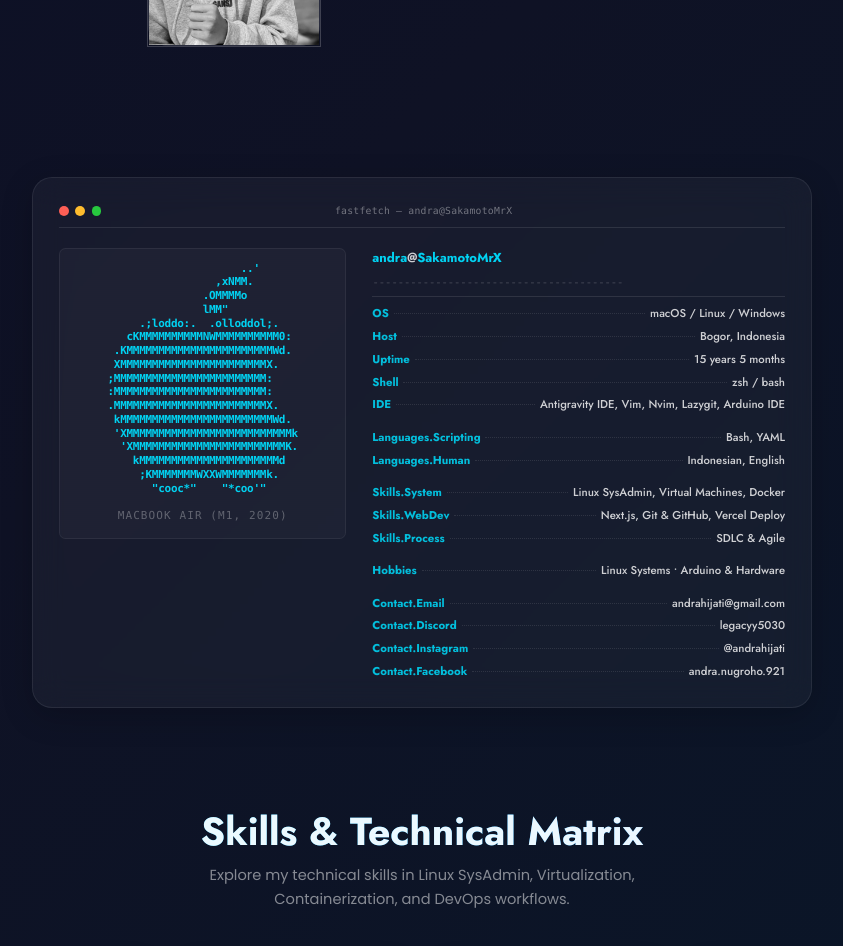
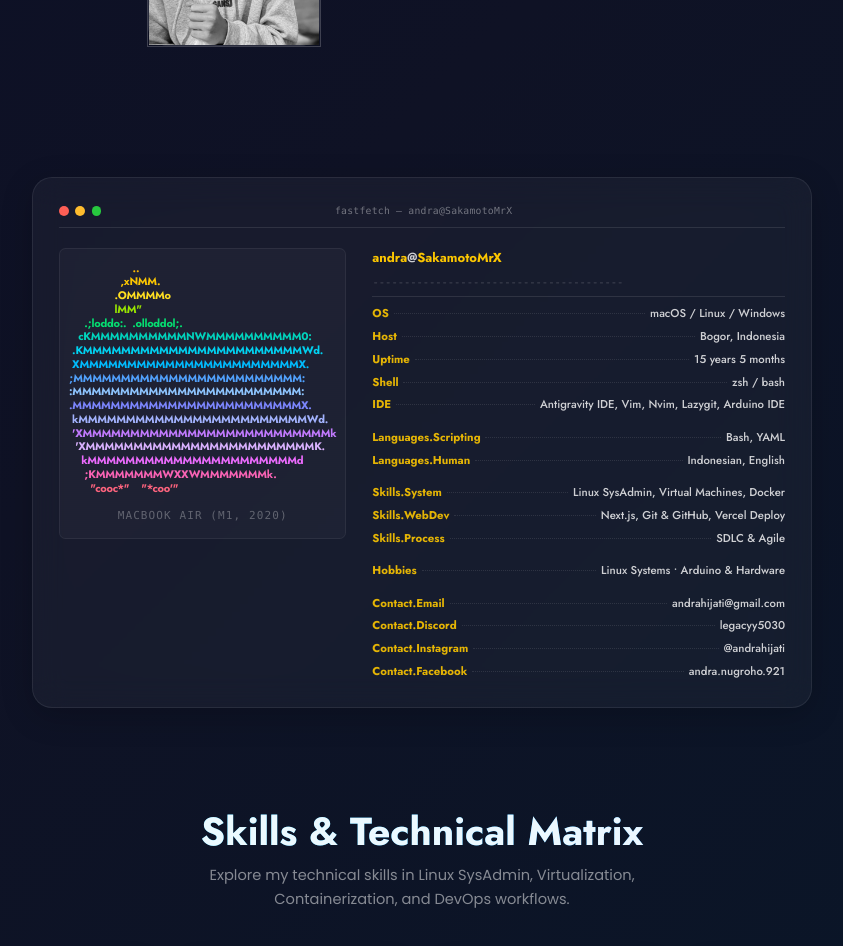
Before and after one commit to SakamotoMrX/Portofolio-Andra, a Next.js app: page /about in a window 1280 px wide. Shown: the part 1300-2246 px from the top of the page, without its empty margins (218-1061 px from the left). Built offline with nearby package versions, Linux system fonts and the light colour scheme; no server answers.

Commit message:
fastfetch: yellow labels, macOS font, colorful rainbow dragon logo

```diff
--- a/components/Neofetch.jsx
+++ b/components/Neofetch.jsx
@@ -6,24 +6,24 @@ import { neofetchData } from "@/data/neofetch";
 function FastfetchAsciiLogo() {
 	return (
 		<div className="flex flex-col items-center justify-center select-none font-mono">
-			<pre className="font-bold leading-tight tracking-tight text-[10px] sm:text-[11px] text-left text-cyan-400">
-{`                     ..'
-                 ,xNMM.
-               .OMMMMo
-               lMM"
-     .;loddo:.  .olloddol;.
-   cKMMMMMMMMMMNWMMMMMMMMMM0:
- .KMMMMMMMMMMMMMMMMMMMMMMMWd.
- XMMMMMMMMMMMMMMMMMMMMMMMX.
-;MMMMMMMMMMMMMMMMMMMMMMMM:
-:MMMMMMMMMMMMMMMMMMMMMMMM:
-.MMMMMMMMMMMMMMMMMMMMMMMMX.
- kMMMMMMMMMMMMMMMMMMMMMMMMWd.
- 'XMMMMMMMMMMMMMMMMMMMMMMMMMMk
-  'XMMMMMMMMMMMMMMMMMMMMMMMMK.
-    kMMMMMMMMMMMMMMMMMMMMMMd
-     ;KMMMMMMMWXXWMMMMMMMk.
-       "cooc*"    "*coo'"`}
+			<pre className="font-bold leading-tight tracking-tight text-[10px] sm:text-[11px] text-left">
+				<span className="text-amber-400">{`                     ..\n`}</span>
+				<span className="text-yellow-400">{`                 ,xNMM.\n`}</span>
+				<span className="text-yellow-300">{`               .OMMMMo\n`}</span>
+				<span className="text-lime-400">{`               lMM"\n`}</span>
+				<span className="text-green-400">{`     .;loddo:.  .olloddol;.\n`}</span>
+				<span className="text-teal-400">{`   cKMMMMMMMMMMNWMMMMMMMMMM0:\n`}</span>
+				<span className="text-cyan-400">{` .KMMMMMMMMMMMMMMMMMMMMMMMWd.\n`}</span>
+				<span className="text-sky-400">{` XMMMMMMMMMMMMMMMMMMMMMMMX.\n`}</span>
+				<span className="text-blue-400">{`;MMMMMMMMMMMMMMMMMMMMMMMM:\n`}</span>
+				<span className="text-blue-300">{`:MMMMMMMMMMMMMMMMMMMMMMMM:\n`}</span>
+				<span className="text-indigo-400">{`.MMMMMMMMMMMMMMMMMMMMMMMMX.\n`}</span>
+				<span className="text-indigo-300">{` kMMMMMMMMMMMMMMMMMMMMMMMMWd.\n`}</span>
+				<span className="text-purple-400">{` 'XMMMMMMMMMMMMMMMMMMMMMMMMMMk\n`}</span>
+				<span className="text-purple-300">{`  'XMMMMMMMMMMMMMMMMMMMMMMMMK.\n`}</span>
+				<span className="text-fuchsia-400">{`    kMMMMMMMMMMMMMMMMMMMMMMd\n`}</span>
+				<span className="text-pink-400">{`     ;KMMMMMMMWXXWMMMMMMMk.\n`}</span>
+				<span className="text-rose-400">{`       "cooc*"    "*coo'"`}</span>
 			</pre>
 		</div>
 	);
@@ -32,7 +32,7 @@ function FastfetchAsciiLogo() {
 function FastfetchRow({ label, value }) {
 	return (
 		<div className="flex flex-col sm:flex-row sm:items-baseline w-full font-mono text-xs sm:text-sm py-0.5 gap-0.5 sm:gap-0 overflow-hidden">
-			<span className="font-bold shrink-0 text-cyan-400/90">{label}</span>
+			<span className="font-bold shrink-0 text-yellow-400/90">{label}</span>
 			<span className="hidden sm:inline-block flex-1 border-b border-dotted border-white/10 mx-1.5 min-w-[8px] translate-y-[-3px]"></span>
 			<span className="shrink sm:shrink-0 font-medium text-white/80 sm:text-right break-words min-w-0">{value}</span>
 		</div>
@@ -53,7 +53,7 @@ export default function Neofetch() {
 	};
 
 	return (
-		<section className="w-full py-12 px-4 sm:px-8 max-w-5xl mx-auto font-['Fira_Code',monospace]">
+		<section className="w-full py-12 px-4 sm:px-8 max-w-5xl mx-auto font-['SFMonoTerminal-Regular','SFMono-Regular','Menlo',monospace]">
 			<motion.div
 				className="glass-static relative font-mono scanline p-5 sm:p-8"
 				variants={containerVariants}
@@ -90,9 +90,9 @@ export default function Neofetch() {
 					{/* Right: Spec Output */}
 					<motion.div className="md:col-span-7 flex flex-col space-y-1" variants={itemVariants}>
 						<div className="font-mono text-sm sm:text-base font-bold pb-1">
-							<span className="text-cyan-400">{data.user}</span>
+							<span className="text-yellow-400">{data.user}</span>
 							<span className="text-white/80">@</span>
-							<span className="text-cyan-400">{data.host}</span>
+							<span className="text-yellow-400">{data.host}</span>
 						</div>
 
 						<div className="text-white/20 font-mono text-xs sm:text-sm tracking-tighter pb-2 border-b border-white/10 mb-2">
```
Also changed, not shown: 1 other file (tests, documents, lock files or other folders).
